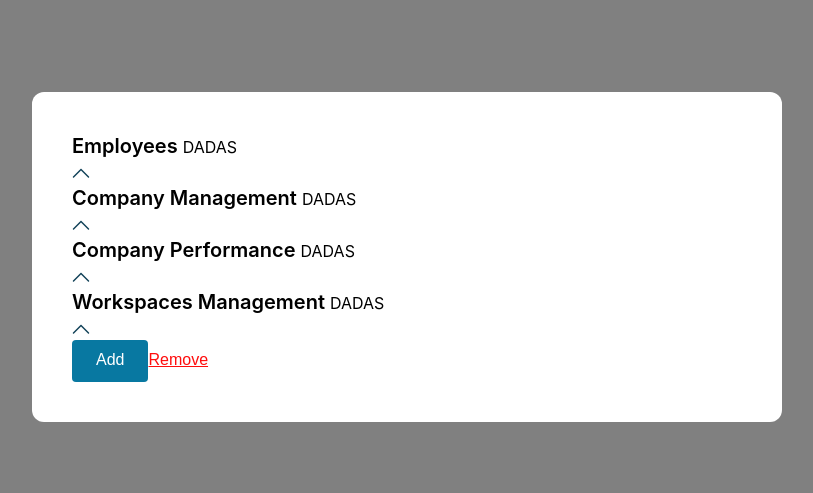
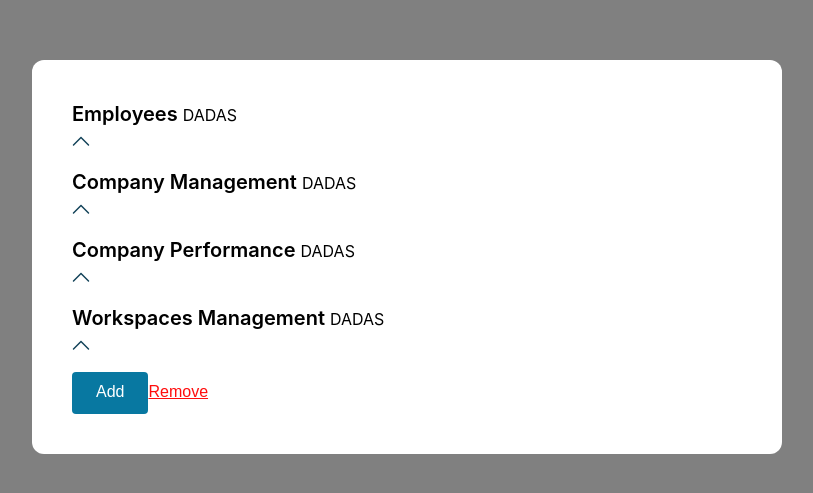
Before and after one commit to DaveTheWebDev/multi-step-form, a React (Create React App) app: page / in a window 1280 px wide. Shown: the part 143-636 px from the top of the page, without its empty margins (233-1046 px from the left). Built offline with nearby package versions, Linux system fonts and the light colour scheme.

Commit message:
changed Checkbox

```diff
--- a/src/components/atoms/Checkbox/Checkbox.styles.tsx
+++ b/src/components/atoms/Checkbox/Checkbox.styles.tsx
@@ -1,28 +1,32 @@
 import styled from 'styled-components'
-import { CheckboxInputProps } from './Checkbox.types'
-
+import { CheckboxLabelProps } from './Checkbox.types'
+const paddingLeft = 36
+const left = 36
 //Przy większej aplikacji możemy wyciągnąć kolory i inne powtarzalne w komponentach właściwości do theme
-const Wrapper = styled.div`
+const Wrapper = styled.div<{ dephLevel: number }>`
   position: relative;
-
+  margin: 16px 0;
   cursor: pointer;
 `
-const Label = styled.label`
+const Label = styled.label<CheckboxLabelProps>`
+  padding-left: ${({ dephLevel }) => paddingLeft * dephLevel + paddingLeft}px;
 
   &::before {
     content: "";
     position: absolute;
     top: 0;
-    left: 0;
+    left: ${({ dephLevel }) => left * dephLevel}px;
 
-    height: 40px;
-    width: 40px;
+    height: 24px;
+    width: 24px;
     border: 2px solid #134359;
-    border-radius: 12px;
+    border-radius: 4px;
+
+    background-color: ${({ theme, isChecked }) => isChecked ? '#134359' : theme.colors.white};
 
   }
 `
-const Input = styled.input<CheckboxInputProps>`
+const Input = styled.input`
 position: absolute;
 top: 0;
 left: 0;
--- a/src/components/atoms/Checkbox/Checkbox.tsx
+++ b/src/components/atoms/Checkbox/Checkbox.tsx
@@ -3,10 +3,12 @@ import { CheckboxProps } from './Checkbox.types'
 import { Checkmark } from './Checkmark/Checkmark'
 import * as S from './Checkbox.styles'
 
-export const Checkbox = ({ isChecked, isDisabled, name, id, label }: CheckboxProps) => {
-  return <S.Wrapper>
-    <S.Input type='checkbox' isChecked={isChecked} isDisabled={isDisabled} name={name} id={id} />
-    <S.Label htmlFor={id}>{label}</S.Label>
-    {isChecked && <Checkmark />}
-  </S.Wrapper>
+export const Checkbox = ({ isChecked, name, id, label, dephLevel, choosePrivilege }: CheckboxProps) => {
+  return (
+    <S.Wrapper dephLevel={dephLevel}>
+      <S.Input onChange={choosePrivilege} type='checkbox' checked={isChecked} name={name} id={id} />
+      <S.Label dephLevel={dephLevel} htmlFor={id} isChecked={isChecked}>{label}</S.Label>
+      {isChecked && <Checkmark dephLevel={dephLevel} />}
+    </S.Wrapper>
+  )
 }
--- /dev/null
+++ b/src/components/atoms/Checkbox/Checkmark/Checkmark.styles.tsx
@@ -0,0 +1,12 @@
+import styled from 'styled-components'
+const left = 36
+//Przy większej aplikacji możemy wyciągnąć kolory i inne powtarzalne w komponentach właściwości do theme
+const Checkmark = styled.svg<{ dephLevel: number }>`
+    position: absolute;
+    top: 50%;
+    transform: translateY(-50%);
+    left: ${({ dephLevel }) => left * dephLevel + 6}px;
+`
+
+
+export { Checkmark }
--- a/src/components/atoms/Checkbox/Checkmark/Checkmark.tsx
+++ b/src/components/atoms/Checkbox/Checkmark/Checkmark.tsx
@@ -1,9 +1,9 @@
 import React from 'react'
+import * as S from './Checkmark.styles'
 
-
-export const Checkmark = () => {
-  return <svg width="12" height="10" viewBox="0 0 12 10" fill="none" xmlns="http://www.w3.org/2000/svg" aria-hidden='true' focusable='false'>
-    <path fillRule="evenodd" clipRule="evenodd" d="M11.6712 0.934694C11.9259 1.20052 11.917 1.62254 11.6511 1.87729L4.36806 8.85691C3.9753 9.2333 3.35371 9.22669 2.96905 8.84203L0.33786 6.21084C0.07751 5.95049 0.0775101 5.52838 0.33786 5.26803C0.598209 5.00768 1.02032 5.00768 1.28067 5.26803L3.68112 7.66848L10.7286 0.91464C10.9944 0.659887 11.4164 0.668866 11.6712 0.934694Z" fill="black" />
-  </svg>
+export const Checkmark = ({ dephLevel }: { dephLevel: number }) => {
+  return <S.Checkmark dephLevel={dephLevel} width="12" height="10" viewBox="0 0 12 10" fill="none" xmlns="http://www.w3.org/2000/svg" aria-hidden='true' focusable='false'>
+    <path fillRule="evenodd" clipRule="evenodd" d="M11.6712 0.934694C11.9259 1.20052 11.917 1.62254 11.6511 1.87729L4.36806 8.85691C3.9753 9.2333 3.35371 9.22669 2.96905 8.84203L0.33786 6.21084C0.07751 5.95049 0.0775101 5.52838 0.33786 5.26803C0.598209 5.00768 1.02032 5.00768 1.28067 5.26803L3.68112 7.66848L10.7286 0.91464C10.9944 0.659887 11.4164 0.668866 11.6712 0.934694Z" fill="white" />
+  </S.Checkmark>
 
 }
```
Also changed, not shown: src/components/atoms/Checkbox/Checkbox.types.tsx (+8 -8 lines).
